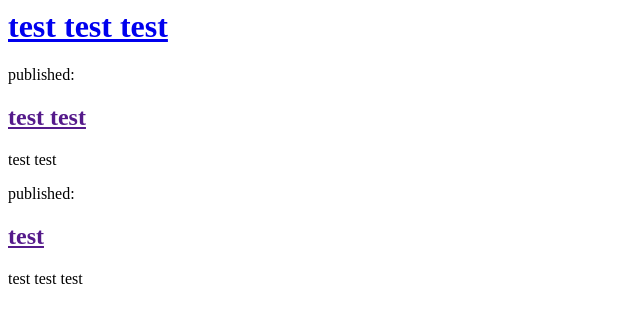
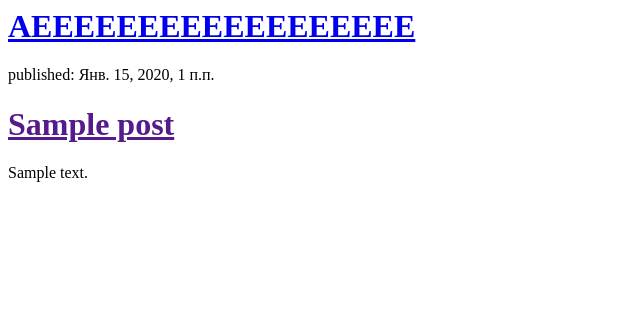
Before and after one commit to hcMeat/my-first-blog, a Django app: template blog/templates/blog/post_list.html in a window 1280 px wide. Shown: the top 323 px of the page, without its empty margins (0-640 px from the left). Run offline with Django 3.2, Linux system fonts and the light colour scheme; the template is opened without the code that fills it: values that come from a table or form of the project are taken from there, others are empty; tables that the repository leaves empty hold one stand-in row (values such as "Sample post").

Commit message:
Mod HTML

```diff
--- a/blog/templates/blog/post_list.html
+++ b/blog/templates/blog/post_list.html
@@ -1,22 +1,18 @@
 <html>
     <head>
-        <title>test test</title>
+        <title>TEST</title>
     </head>
     <body>
         <div>
-            <h1><a href="/">test test test</a></h1>
+            <h1><a href="/">AEEEEEEEEEEEEEEEEEE</a></h1>
         </div>
 
-        <div>
-            <p>published: </p>
-            <h2><a href="">test test</a></h2>
-            <p>test test</p>
-        </div>
-
-        <div>
-            <p>published: </p>
-            <h2><a href="">test </a></h2>
-            <p>test test test</p>
-        </div>
+        {% for post in posts %}
+            <div>
+                <p>published: {{ post.published_date }}</p>
+                <h1><a href="">{{ post.title }}</a></h1>
+                <p>{{ post.text|linebreaksbr }}</p>
+            </div>
+        {% endfor %}
     </body>
 </html>
--- a/blog/views.py
+++ b/blog/views.py
@@ -1,4 +1,7 @@
 from django.shortcuts import render
+from django.utils import timezone
+from .models import Post
 
 def post_list(request):
-    return render(request, 'blog/post_list.html', {})
+    posts = Post.objects.filter(published_date__lte=timezone.now()).order_by('published_date')
+    return render(request, 'blog/post_list.html', {'posts': posts})
```
